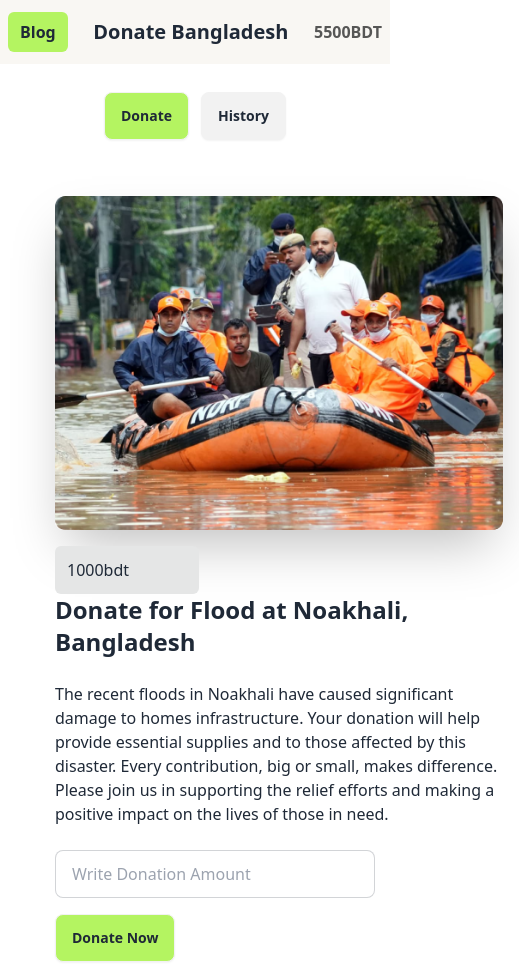
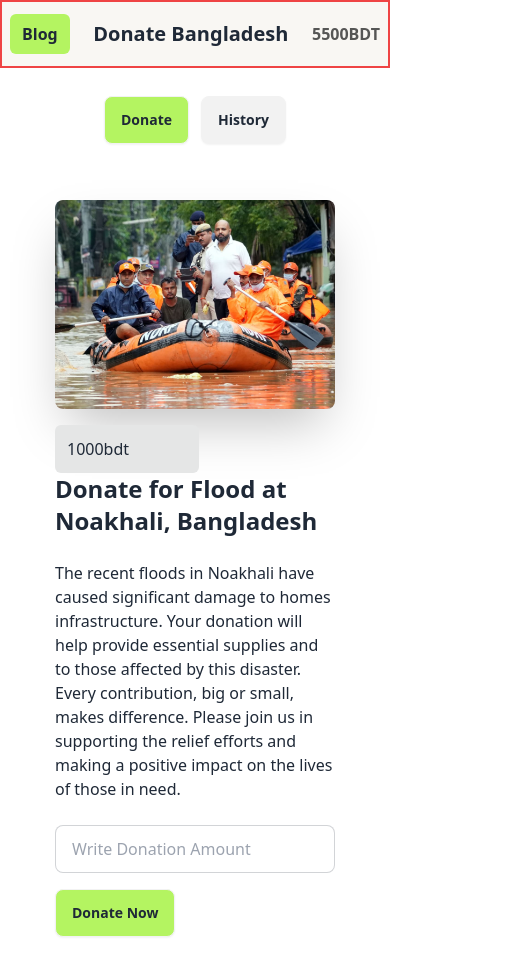
Before and after one commit to yead0090/assignment-05, a plain HTML site: page index.html in a window 390 px wide. Shown: the top 965 px of the page, 519 px wide, since content can reach past the window. Drawn offline with nearby package versions, Linux system fonts and the light colour scheme.

Commit message:
5th commit

```diff
--- a/index.html
+++ b/index.html
@@ -11,11 +11,11 @@
   <title>Donation</title>
 </head>
 
-<body>
+<body class="">
   <!-- sticky position -->
-  <div class="z-1">
+  <div class="sticky top-0 bg-transparent backdrop-blur-sm z-10">
     <!-- navbar -->
-    <nav class="">
+    <nav class="border-2 border-red-500">
       <div class="navbar bg-[#F9F7F3] flex justify-between">
         <div class="flex-none">
 
@@ -33,7 +33,7 @@
       </div>
     </nav>
     <!-- donation/history buttons -->
-    <div class="flex justify-center mt-7 gap-3 ">
+    <div class="flex justify-center mt-7 gap-3">
       <button id="donate-tab-btn" class="btn bg-[#B4F461]">Donate</button>
       <button id="history-tab-btn" class="btn ">History</button>
     </div>
@@ -62,7 +62,7 @@
     <!-- Donate for Flood at Noakhali, Bangladesh -->
     <div class="hero  w-4/5 mx-auto mt-10">
       <div class="hero-content flex-col lg:flex-row">
-        <img src="assets/noakhali.png" class="max-w-md rounded-lg shadow-2xl" />
+        <img src="assets/noakhali.png" class="lg:max-w-md rounded-lg shadow-2xl" />
         <div>
           <p class="p-3 w-36 rounded-md bg-base-300"><span id="result-1">1000</span>bdt</p>
           <h1 class="text-2xl font-bold">Donate for Flood at Noakhali, Bangladesh</h1>
@@ -81,7 +81,7 @@
     <!-- Donate for Flood Relief in Feni,Bangladesh -->
     <div class="hero  w-4/5 mx-auto mt-10">
       <div class="hero-content flex-col lg:flex-row">
-        <img src="assets/feni.png" class="max-w-md rounded-lg shadow-2xl" />
+        <img src="assets/feni.png" class="lg:max-w-md rounded-lg shadow-2xl" />
         <div>
           <p class="p-3 w-36 rounded-md bg-base-300">৳<span id="result-2">1000</span>bdt</p>
           <h1 class="text-2xl font-bold">Donate for Flood Relief in Feni,Bangladesh</h1>
@@ -101,7 +101,7 @@
     <!-- Aid for Injured in the Quota Movement -->
     <div class="hero  w-4/5 mx-auto mt-10">
       <div class="hero-content flex-col lg:flex-row">
-        <img src="assets/quota-protest.png" class="max-w-md rounded-lg shadow-2xl" />
+        <img src="assets/quota-protest.png" class="lg:max-w-md rounded-lg shadow-2xl" />
         <div>
           <p class="p-3 w-36 rounded-md bg-base-300"><span id="result-3">1000</span> bdt</p>
           <h1 class="text-2xl font-bold">Aid for Injured in the Quota Movement</h1>
```
